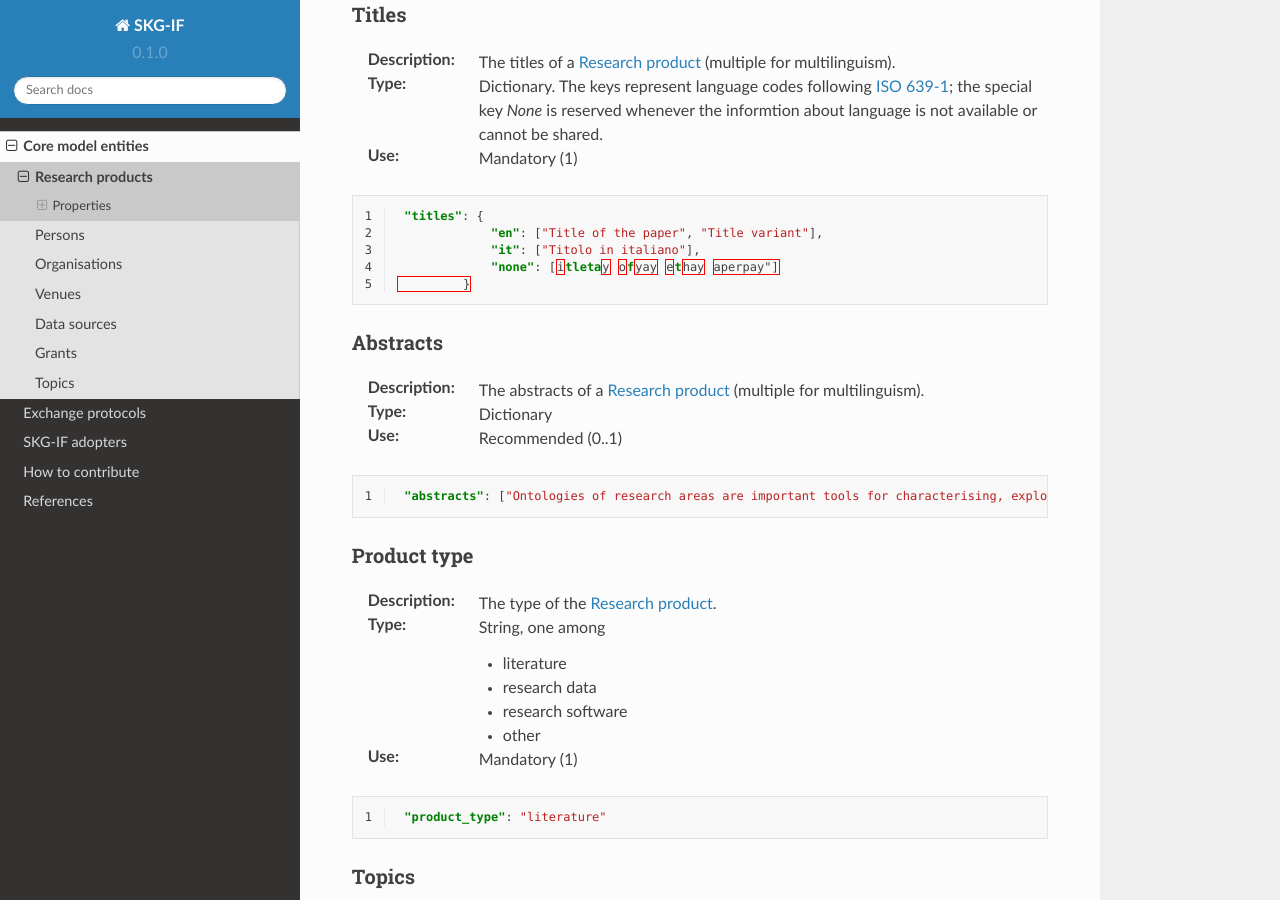
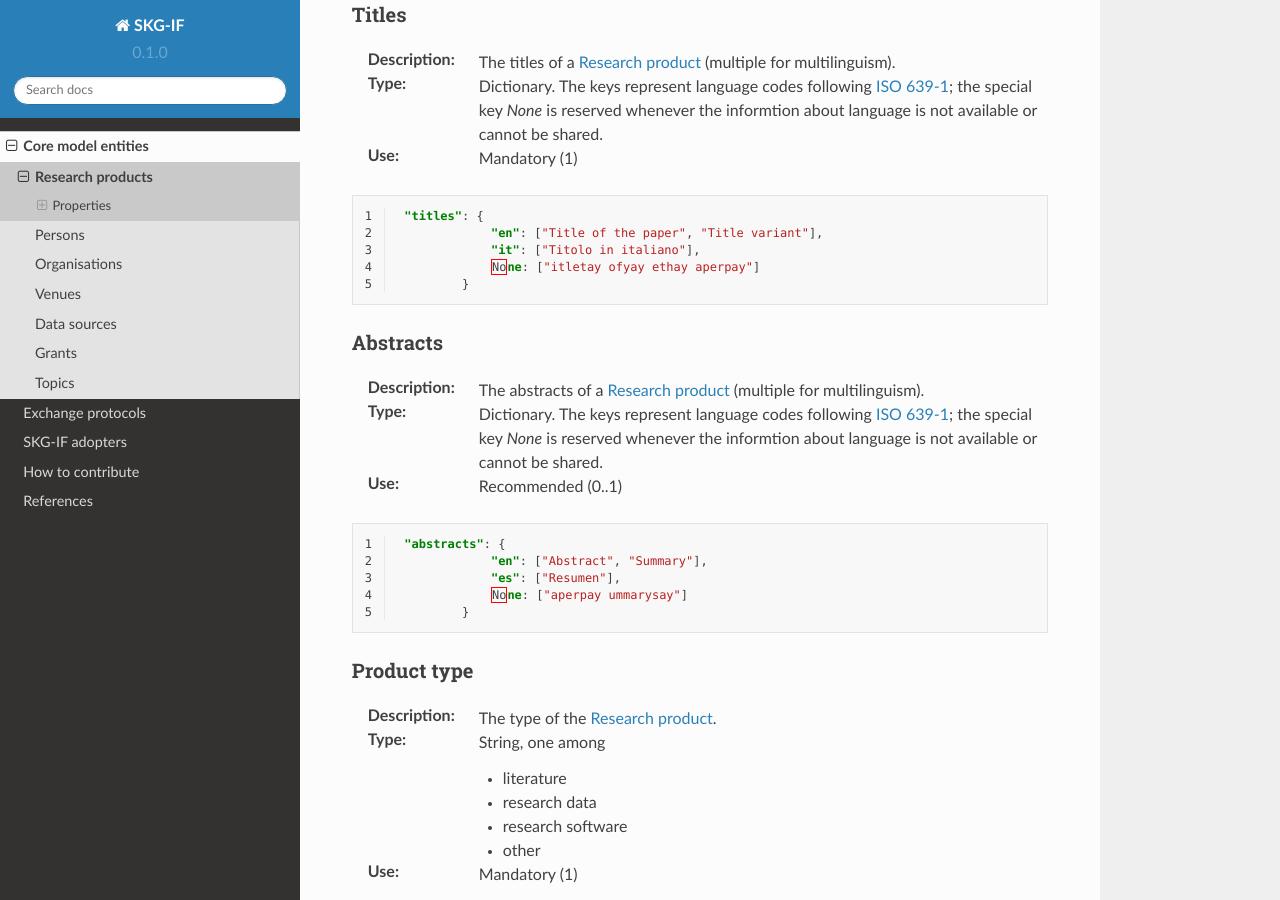
Before and after one commit to andremann/SKG-IF, a Sphinx documentation site: the page built from docs/source/products.rst, in a window 1280 px wide and 900 px high, scrolled down 1612 px. Built offline with Sphinx 7.4.7 and the Read the Docs theme 2.0.0, drawn with Linux system fonts in a browser that asks for light colours.

Commit message:
added languges for abstracts

```diff
--- a/docs/source/products.rst
+++ b/docs/source/products.rst
@@ -71,20 +71,24 @@
     "titles": {
                 "en": ["Title of the paper", "Title variant"],
                 "it": ["Titolo in italiano"],
-                "none": [itletay ofyay ethay aperpay"]
+                None: ["itletay ofyay ethay aperpay"]
             }
 
 
 Abstracts
 --------
 :Description: The abstracts of a :ref:`Research product <Research product>` (multiple for multilinguism).
-:Type: Dictionary
+:Type: Dictionary. The keys represent language codes following `ISO 639-1 <https://en.wikipedia.org/wiki/List_of_ISO_639-1_codes>`_; the special key `None` is reserved whenever the informtion about language is not available or cannot be shared.
 :Use: Recommended (0..1)
 
 .. code-block:: json
    :linenos:
 
-    "abstracts": ["Ontologies of research areas are important tools for characterising, exploring, and analysing the research landscape..."]
+    "abstracts": {
+                "en": ["Abstract", "Summary"],
+                "es": ["Resumen"],
+                None: ["aperpay ummarysay"]
+            }
 
 
 Product type
```
